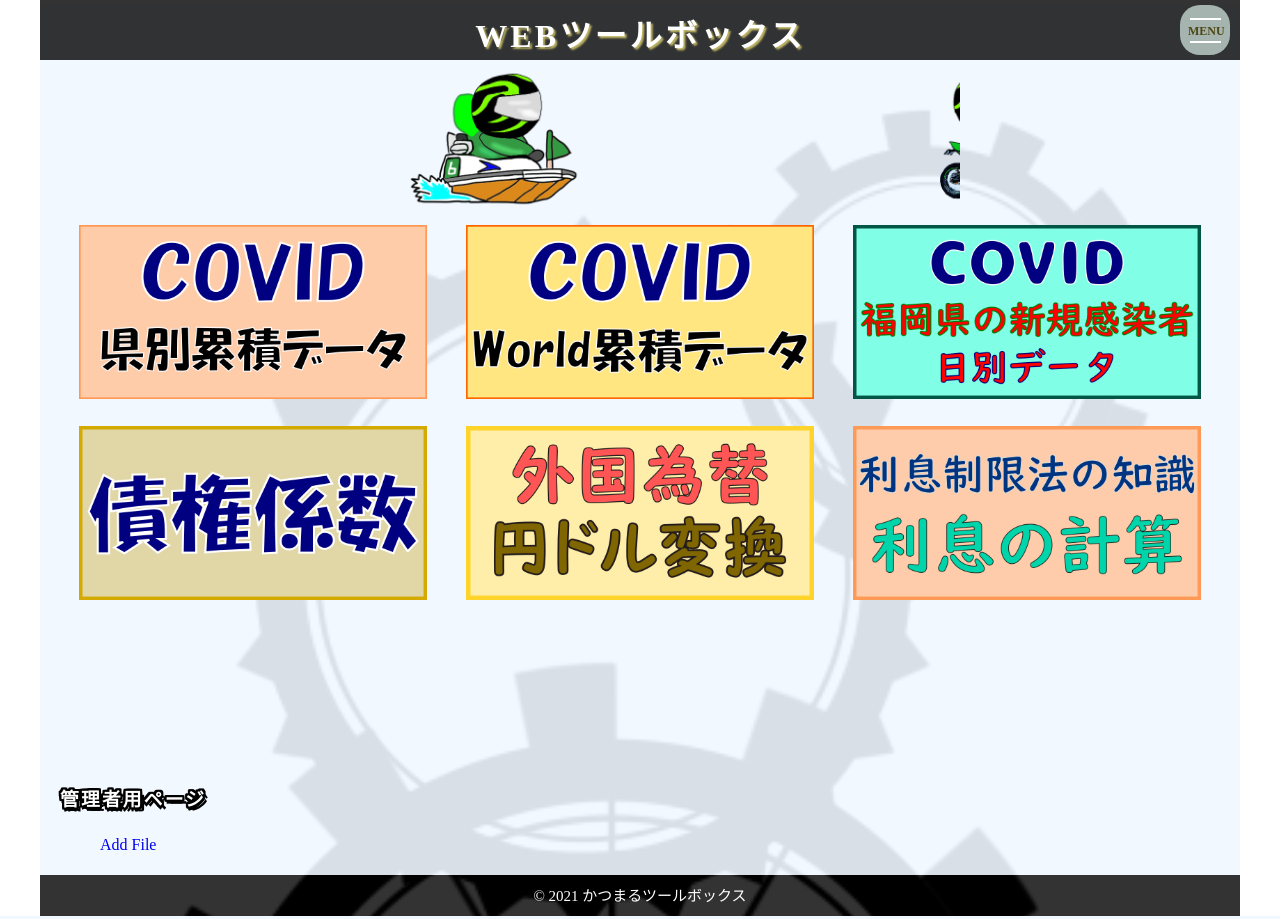
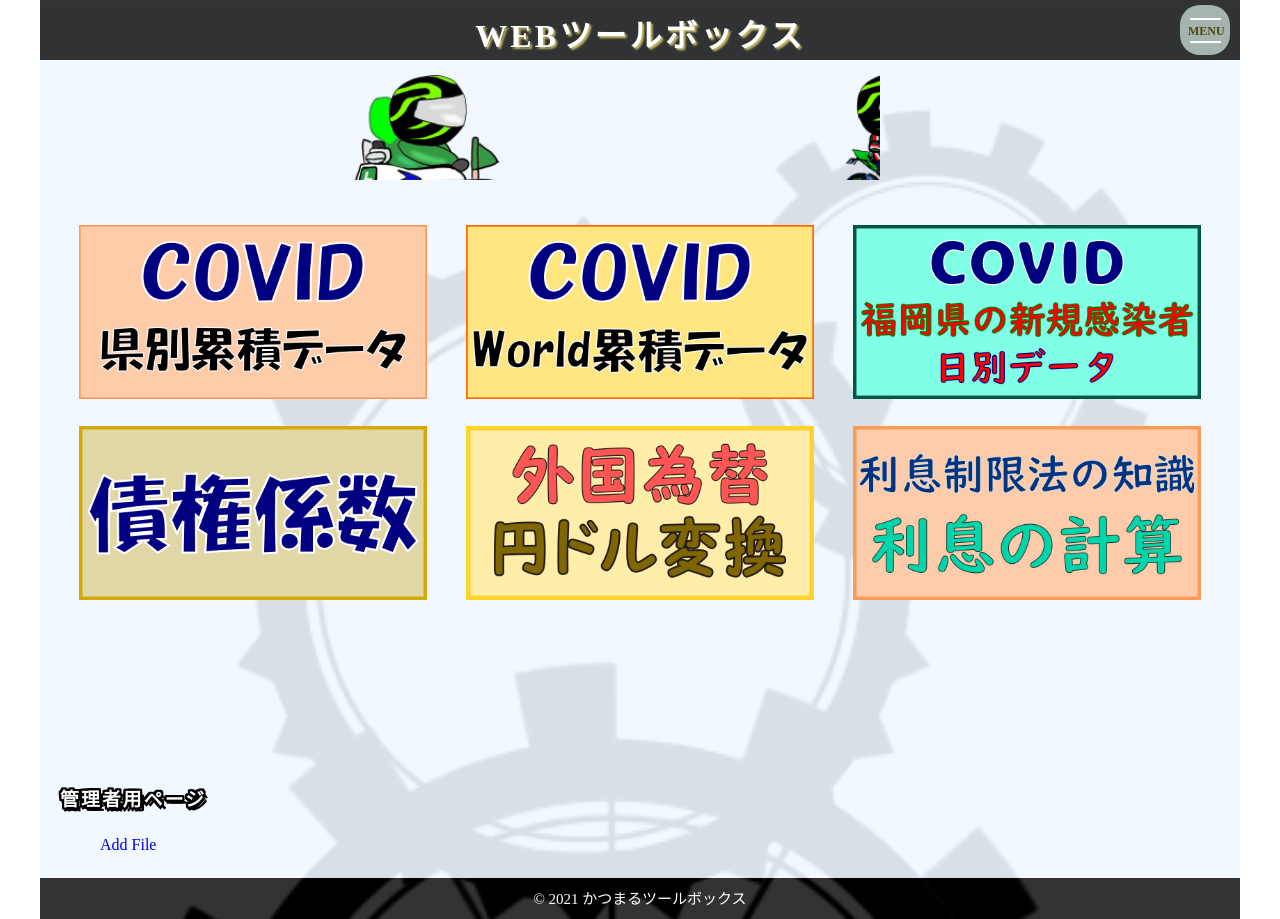
Before and after one commit to katsuki-hub/tool, a PHP site: page / in a window 1280 px wide. Run offline with PHP 8.4, Linux system fonts and the light colour scheme.

Commit message:
css 修正

```diff
--- a/css/style.css
+++ b/css/style.css
@@ -9,7 +9,6 @@ html, body {
   font-size: 100%;
   vertical-align: baseline;
   line-height: 1.5;
-  height: 100%;
 }
 
 body {
@@ -51,32 +50,38 @@ header {
 }
 
 .main-wrapper {
-  min-height: 100vh;
+  min-height: 88vh;
   padding-top: 60px;
   margin: 5px 20px;
 }
 
+#charactor {
+  overflow: hidden;
+}
+
 .chara {
   background: url("../images/boat.png")no-repeat;
-  background-size: 20%;
+  background-size: 22%;
   width: 100%;
-  height: 100%;
+  height: 15%;
   max-width: 900px;
   position: absolute;
   z-index: 10;
   top: 60px;
+  left: -20px;
   animation: stepline 10s steps(250) infinite;
 }
 
 .chara2 {
   background: url("../images/bike.png")no-repeat;
-  background-size: 20%;
+  background-size: 22%;
   max-width: 900px;
   width: 100%;
-  height: 100%;
+  height: 15%;
   position: absolute;
   z-index: 10;
   top: 60px;
+  left: -20px;
   animation: stepline2 10s steps(250) infinite;
 }
 
@@ -131,8 +136,7 @@ h3 {
 }
 
 #private {
-  position:absolute;
-  z-index: 100;
+
 }
 
 section li {
--- a/index.php
+++ b/index.php
@@ -41,8 +41,10 @@
   </header>
   <div class="wall">
     <div class="main-wrapper">
-      <div class="chara"></div>
-      <div class="chara2"></div>
+      <section id="charactor">
+        <div class="chara"></div>
+        <div class="chara2"></div>
+      </section>
       <div class="br50"></div>
       <section>
         <div class="column">
```
